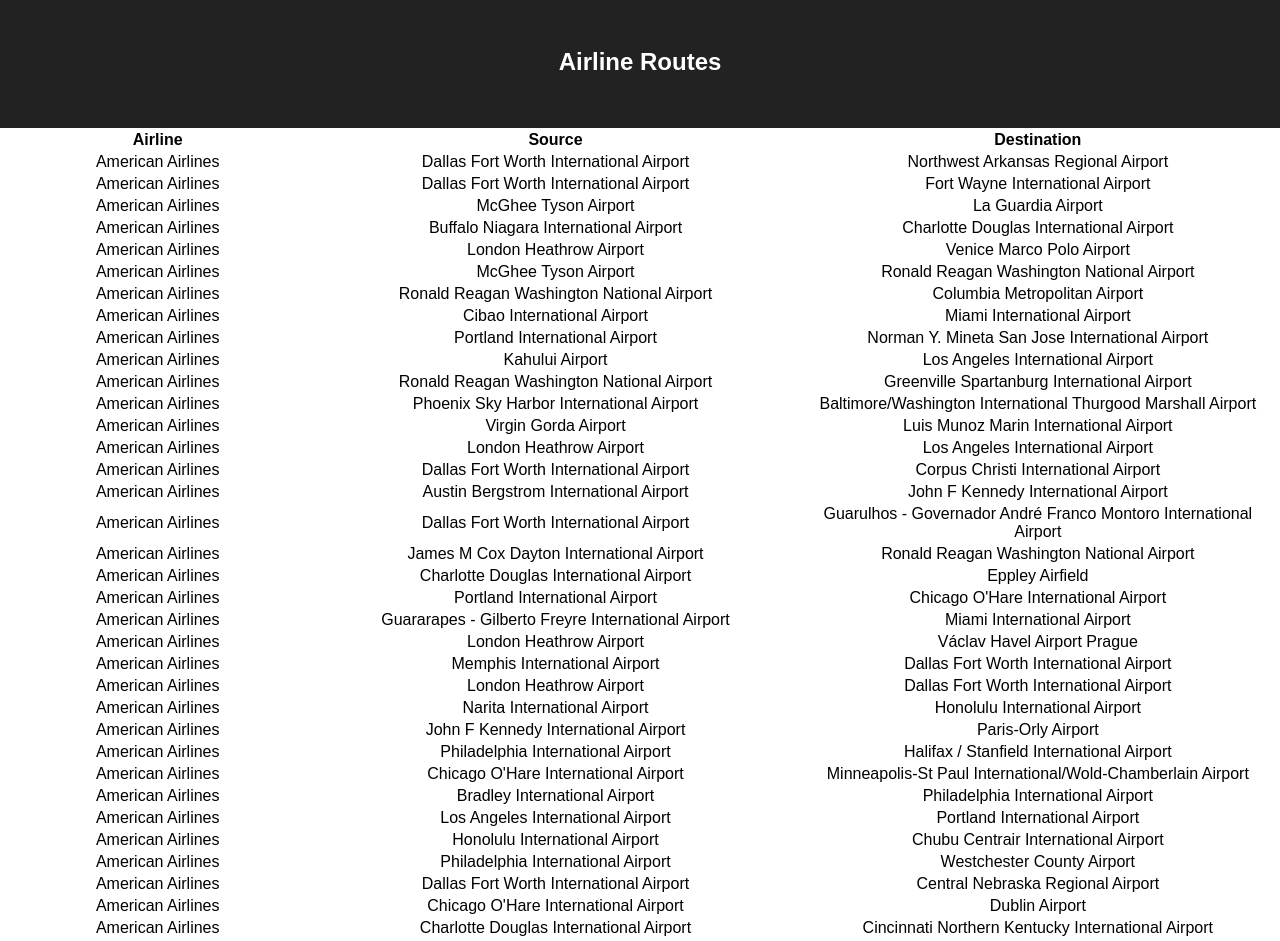
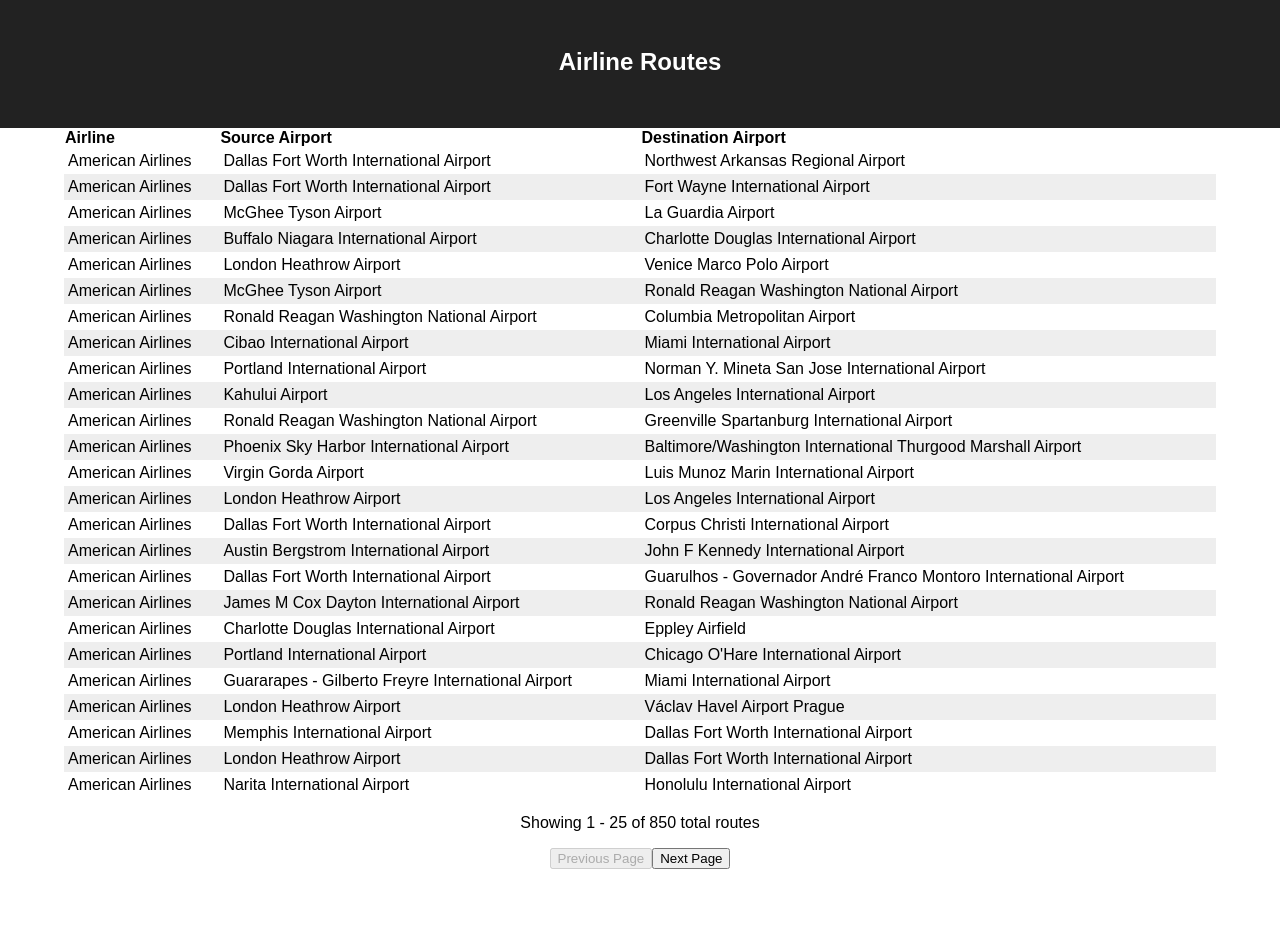
Before and after one commit to juanpalma1/airline_routes_app, a React (Create React App) app: page / in a window 1280 px wide. Shown: the top 941 px of the page. After the commit the page ends 869 px from the top, so only its background shows below. Built offline with nearby package versions, Linux system fonts and the light colour scheme.

Commit message:
Pagination added to Table component

```diff
--- a/src/components/Table.js
+++ b/src/components/Table.js
@@ -1,27 +1,70 @@
-import React, { Component } from 'react';
+import React, { useState } from 'react';
 
-const Table = ({ columns, rows: routes, format }) => {
+const Table = ({
+  columns,
+  rows: routes,
+  format,
+  className,
+  perPage = 25
+}) => {
+  const [ page, setPage ] = useState(0);
+
+  const headerCells = columns.map(column => {
+    return <th key={column.name}>{column.name}</th>;
+  });
+
+  const start = page * perPage;
+
+  const bodyRows = routes.slice(start, start + perPage).map(route => {
+    const row = columns.map(({ property }) => {
+      const value = route[property];
+      return <td key={property + value}>{format(property, value)}</td>;
+    });
+
+    return <tr key={Object.values(route).join(':')}>{row}</tr>;
+  });
+
+  const paginationMessage = `Showing ${start + 1} - ` +
+    `${start + perPage} of ${routes.length} total routes`;
+
+  const previousPage = () => {
+    setPage(page - 1);
+  };
+
+  const nextPage = () => {
+    setPage(page + 1);
+  };
+
+  const disablePreviousButton = () => page === 0;
+
+  const disableNextButton = () => {
+    return routes.length - start <= perPage;
+  };
+
   return (
-    <table>
-      <thead>
-        <tr>
-          <th>Airline</th>
-          <th>Source</th>
-          <th>Destination</th>
-        </tr>
-      </thead>
-      <tbody>
-        {routes.map(({ airline, src, dest }) => {
-          return (
-            <tr>
-              <td>{format(columns[0]['property'], airline)}</td>
-              <td>{format(columns[1]['property'], src)}</td>
-              <td>{format(columns[2]['property'], dest)}</td>
-            </tr>
-          );
-        })}
-      </tbody>
-    </table>
+    <div>
+      <table className={className}>
+        <thead>
+          <tr>{headerCells}</tr>
+        </thead>
+        <tbody>{bodyRows}</tbody>
+      </table>
+      <div className="pagination">
+        <p>{paginationMessage}</p>
+        <button type="button"
+                onClick={previousPage}
+                disabled={disablePreviousButton()}
+        >
+          Previous Page
+        </button>
+        <button type="button"
+                onClick={nextPage}
+                disabled={disableNextButton()}
+        >
+          Next Page
+        </button>
+      </div>
+    </div>
   );
 };
 
```
